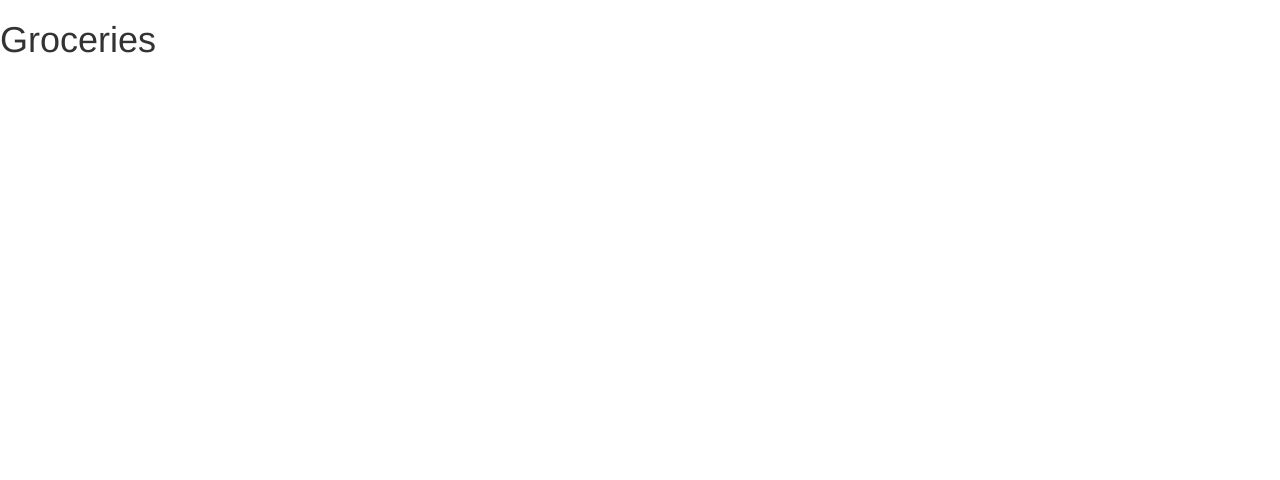
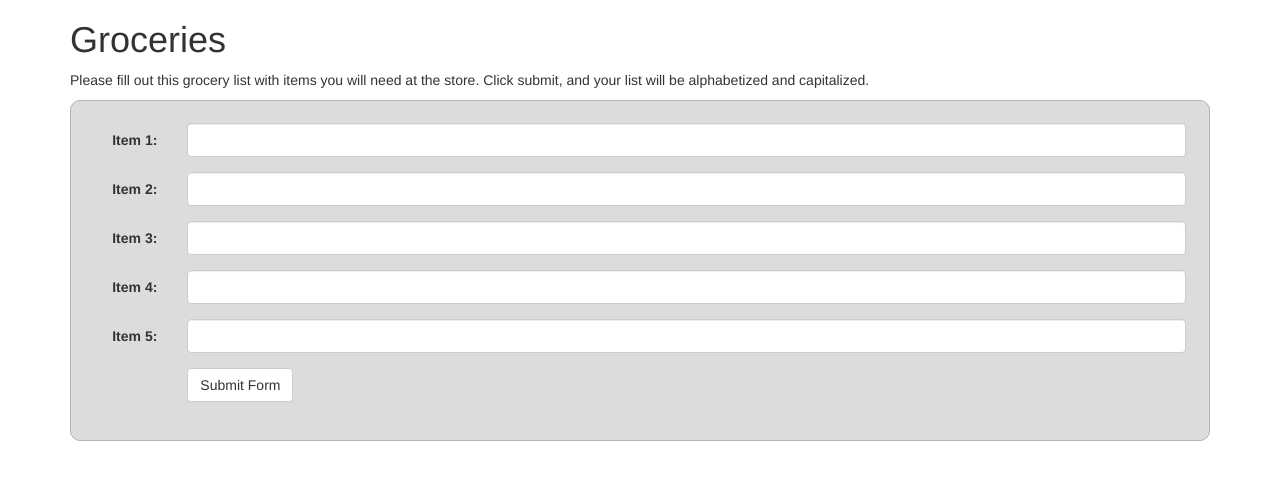
Before and after one commit to chriskorsak/groceries, a plain HTML site: page index.html in a window 1280 px wide. Drawn offline with Linux system fonts and the light colour scheme.

Commit message:
add html content and form to index.html. add basic styling to form in styles.css.

```diff
--- a/css/styles.css
+++ b/css/styles.css
@@ -0,0 +1,6 @@
+form {
+  background-color: rgb(220, 220, 220);
+  padding: 2%;
+  border-radius: 10px;
+  border: 1px solid rgb(180, 180, 180);
+}
--- a/index.html
+++ b/index.html
@@ -10,6 +10,46 @@
   <link rel="stylesheet" href="css/styles.css">
 </head>
 <body>
-  <h1>Groceries</h1>
+  <div class="container">
+    <h1>Groceries</h1>
+    <p>Please fill out this grocery list with items you will need at the store. Click submit, and your list will be alphabetized and capitalized.</p>
+    <form class="form-horizontal">
+      <div class="form-group">
+        <label for="item1" class="control-label col-sm-1">Item 1:</label>
+        <div class="col-sm-11">
+          <input type="text" id="item1" class="form-control">
+        </div>
+      </div>
+      <div class="form-group">
+        <label for="item2" class="control-label col-sm-1">Item 2:</label>
+        <div class="col-sm-11">
+          <input type="text" id="item2" class="form-control">
+        </div>
+      </div>
+      <div class="form-group">
+        <label for="item3" class="control-label col-sm-1">Item 3:</label>
+        <div class="col-sm-11">
+          <input type="text" id="item3" class="form-control">
+        </div>
+      </div>
+      <div class="form-group">
+        <label for="item4" class="control-label col-sm-1">Item 4:</label>
+        <div class="col-sm-11">
+          <input type="text" id="item4" class="form-control">
+        </div>
+      </div>
+      <div class="form-group">
+        <label for="item5" class="control-label col-sm-1">Item 5:</label>
+        <div class="col-sm-11">
+          <input type="text" id="item5" class="form-control">
+        </div>
+      </div>
+      <div class="form-group">
+        <div class="col-sm-11 col-sm-offset-1">
+          <input type="submit" value="Submit Form" class="btn btn-default">
+        </div>
+      </div>
+    </form>
+  </div>
 </body>
 </html>
```
